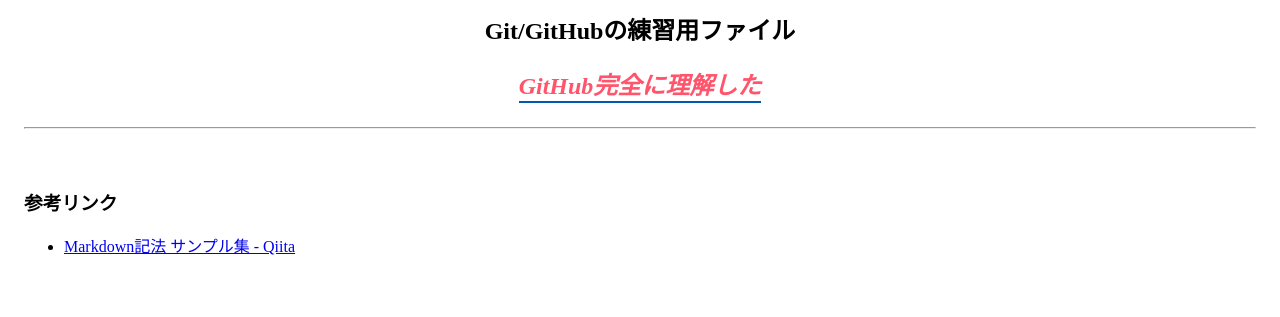
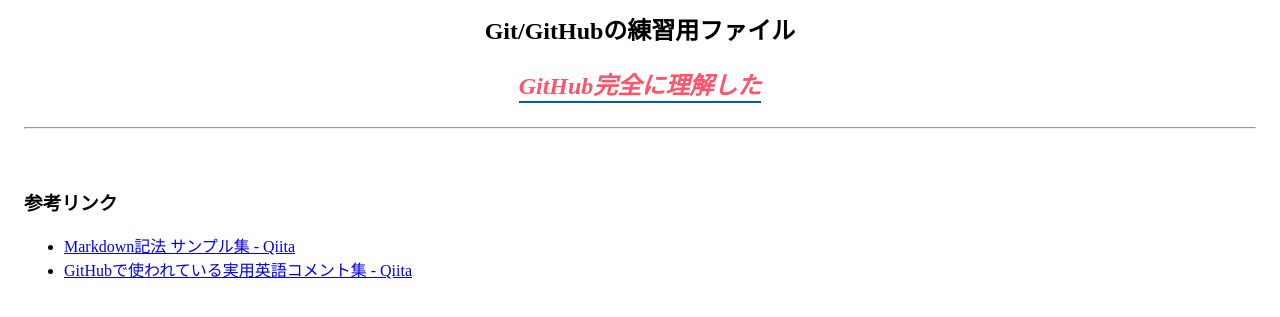
Before and after one commit to drsk519/github_ws, a plain HTML site: page index.html in a window 1280 px wide. Shown: the part 97-414 px from the top of the page. Drawn offline with Linux system fonts and the light colour scheme.

Commit message:
add link to index.html

```diff
--- a/index.html
+++ b/index.html
@@ -25,6 +25,7 @@
     <h3>参考リンク</h3>
     <ul>
       <li><a href="https://qiita.com/tbpgr/items/989c6badefff69377da7" target="_blank">Markdown記法 サンプル集 - Qiita</a></li>
+      <li><a href="https://qiita.com/shikichee/items/a5f922a3ef3aa58a1839" target="_blank">GitHubで使われている実用英語コメント集 - Qiita</a></li>
     </ul>
   </div>
 
```
